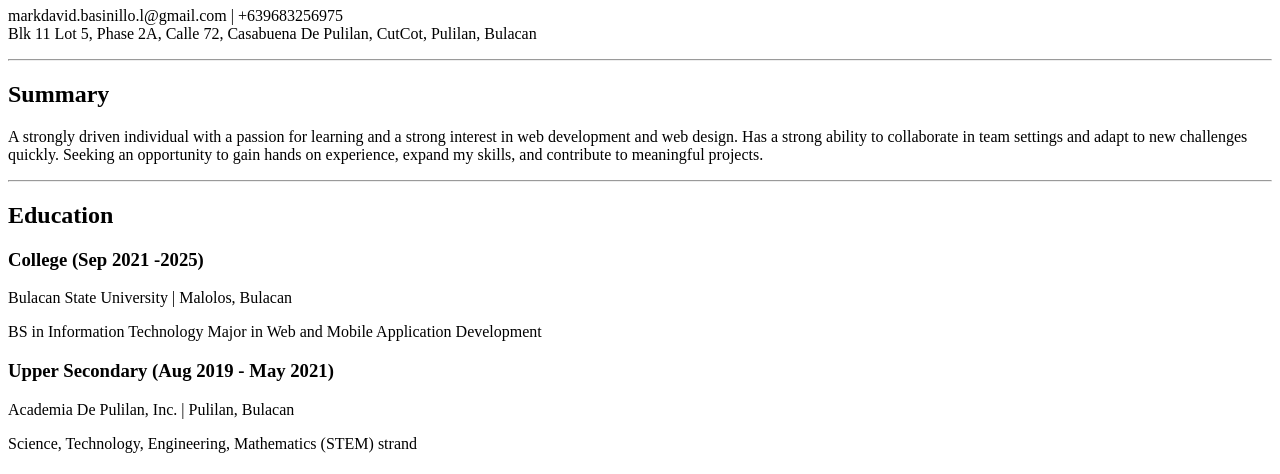
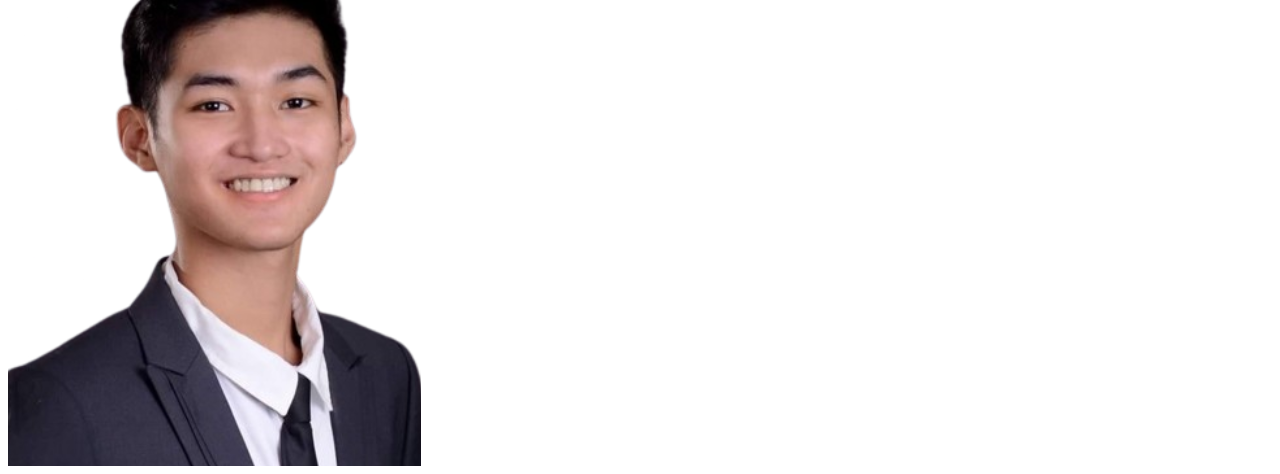
Before and after one commit to MakuxCode/Online_Resume, a plain HTML site: page index.html in a window 1280 px wide. Shown: the part 73-547 px from the top of the page. Drawn offline with Linux system fonts and the light colour scheme.

Commit message:
Added image in the html file and updated the image to png

```diff
--- a/index.html
+++ b/index.html
@@ -9,6 +9,7 @@
 
 <body>
     <header>
+        <img src="./image.png" alt="Image of Mark David L. Basinillo">
         <h1>Mark David L. Basinillo</h1>
         <p>markdavid.basinillo.l@gmail.com | +639683256975 <br>
             Blk 11 Lot 5, Phase 2A, Calle 72, Casabuena De Pulilan, CutCot, Pulilan, Bulacan</p>
```
Also changed, not shown: image.png (renamed from Passport.png).
